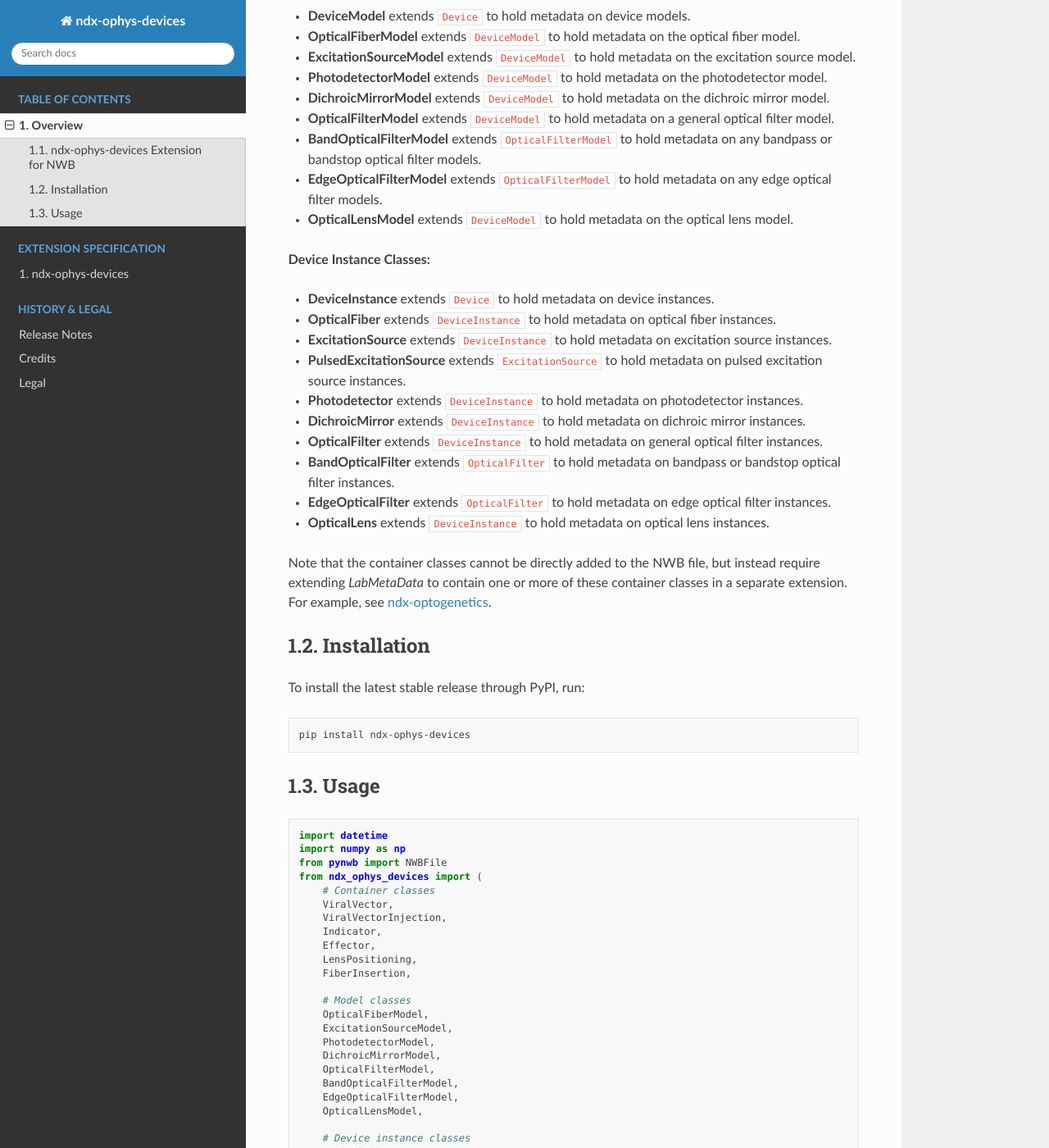
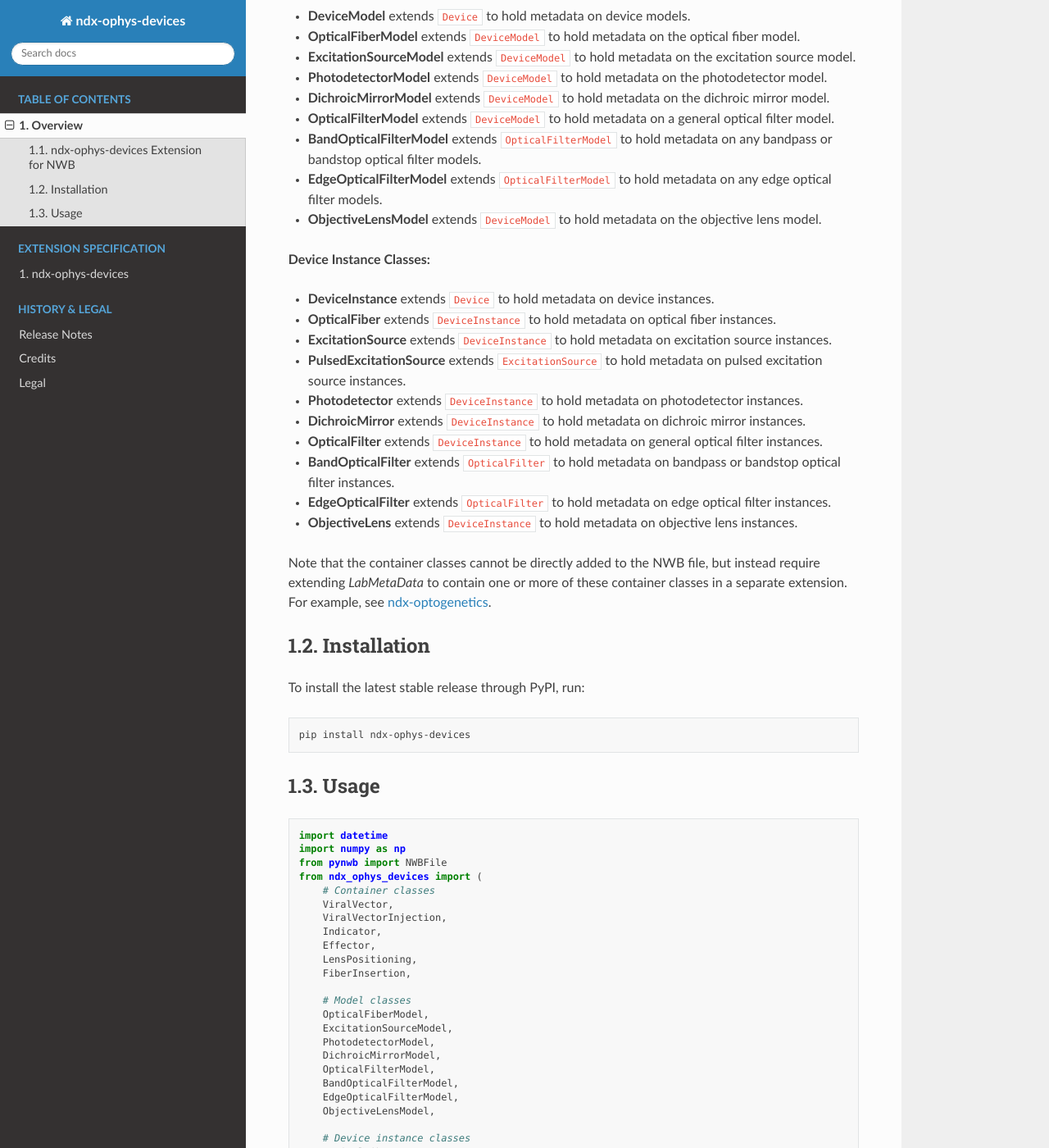
Before and after one commit to catalystneuro/ndx-ophys-devices, a Sphinx documentation site: the page built from docs/source/description.rst, in a window 1280 px wide and 1400 px high, scrolled down 644 px. Shown: the whole window at 82% size. Built offline with Sphinx 7.4.7 and the Read the Docs theme 3.1.0, drawn with Linux system fonts in a browser that asks for light colours; some of the changed text lies outside the part shown.

Commit message:
NWBEP004_reviews - [ ] Renamed ``OpticalLens`` to ``ObjectiveLens`` - [ ] Refactor ImagingSpace coordinates: disambiguate imaging origin coodinates from anatomical origin coordinates - [ ] review all fields that refers to MLAPDV coordinate system - [ ] Rename "location" to "brain_region" or "target_area" - [ ] Add Neurodatatypes for static images

```diff
--- a/docs/source/description.rst
+++ b/docs/source/description.rst
@@ -27,7 +27,7 @@ This extension consists of neurodata types in the following categories:
 - **OpticalFilterModel** extends ``DeviceModel`` to hold metadata on a general optical filter model.
 - **BandOpticalFilterModel** extends ``OpticalFilterModel`` to hold metadata on any bandpass or bandstop optical filter models.
 - **EdgeOpticalFilterModel** extends ``OpticalFilterModel`` to hold metadata on any edge optical filter models.
-- **OpticalLensModel** extends ``DeviceModel`` to hold metadata on the optical lens model.
+- **ObjectiveLensModel** extends ``DeviceModel`` to hold metadata on the objective lens model.
 
 **Device Instance Classes:**
 
@@ -40,7 +40,7 @@ This extension consists of neurodata types in the following categories:
 - **OpticalFilter** extends ``DeviceInstance`` to hold metadata on general optical filter instances.
 - **BandOpticalFilter** extends ``OpticalFilter`` to hold metadata on bandpass or bandstop optical filter instances.
 - **EdgeOpticalFilter** extends ``OpticalFilter`` to hold metadata on edge optical filter instances.
-- **OpticalLens** extends ``DeviceInstance`` to hold metadata on optical lens instances.
+- **ObjectiveLens** extends ``DeviceInstance`` to hold metadata on objective lens instances.
 
 Note that the container classes cannot be directly added to the NWB file, but instead require extending `LabMetaData` to
 contain one or more of these container classes in a separate extension.
@@ -80,7 +80,7 @@ Usage
         OpticalFilterModel,
         BandOpticalFilterModel,
         EdgeOpticalFilterModel,
-        OpticalLensModel,
+        ObjectiveLensModel,
 
         # Device instance classes
         OpticalFiber,
@@ -91,7 +91,7 @@ Usage
         OpticalFilter,
         BandOpticalFilter,
         EdgeOpticalFilter,
-        OpticalLens,
+        ObjectiveLens,
     )
 
     nwbfile = NWBFile(
@@ -181,15 +181,15 @@ Usage
     )
     nwbfile.add_device(optical_fiber_model)
 
-    optical_lens_model = OpticalLensModel(
-        name="optical_lens_model",
+    objective_lens_model = ObjectiveLensModel(
+        name="objective_lens_model",
         manufacturer="Lens Manufacturer",
         model_number="OL-123",
-        description="Optical lens model for imaging",
+        description="Objective lens model for imaging",
         numerical_aperture=0.39,
         magnification=40.0,
     )
-    nwbfile.add_device(optical_lens_model)
+    nwbfile.add_device(objective_lens_model)
 
     excitation_source_model = ExcitationSourceModel(
         name="excitation_source_model",
@@ -260,11 +260,11 @@ Usage
         fiber_insertion=fiber_insertion,
     )
 
-    optical_lens = OpticalLens(
-        name="optical_lens",
-        description="Optical lens for imaging",
+    objective_lens = ObjectiveLens(
+        name="objective_lens",
+        description="Objective lens for imaging",
         serial_number="OL-SN-123456",
-        model=optical_lens_model,
+        model=objective_lens_model,
         lens_positioning=lens_positioning,
     )
 
@@ -320,7 +320,7 @@ Usage
 
     # Add objects to the NWBFile
     nwbfile.add_device(optical_fiber)
-    nwbfile.add_device(optical_lens)
+    nwbfile.add_device(objective_lens)
     nwbfile.add_device(excitation_source)
     nwbfile.add_device(pulsed_excitation_source)
     nwbfile.add_device(photodetector)
--- a/docs/source/release_notes.rst
+++ b/docs/source/release_notes.rst
@@ -9,7 +9,7 @@ Major Refactoring:
   - Added ``DeviceModel`` as a base class for all device model classes
   - Added ``DeviceInstance`` as a base class for all device instance classes
   - Refactored all device classes into model and instance pairs (e.g., ``OpticalFiberModel`` and ``OpticalFiber``)
-  - Renamed ``ObjectiveLens`` to ``OpticalLens`` for consistency
+  - Renamed ``ObjectiveLens`` to ``ObjectiveLens`` for consistency
 
 New Features:
 - Added new neurodata types:
```
Also changed, not shown: CHANGELOG.md (+3 -0 lines), README.md (+20 -20 lines), 7 other files.
